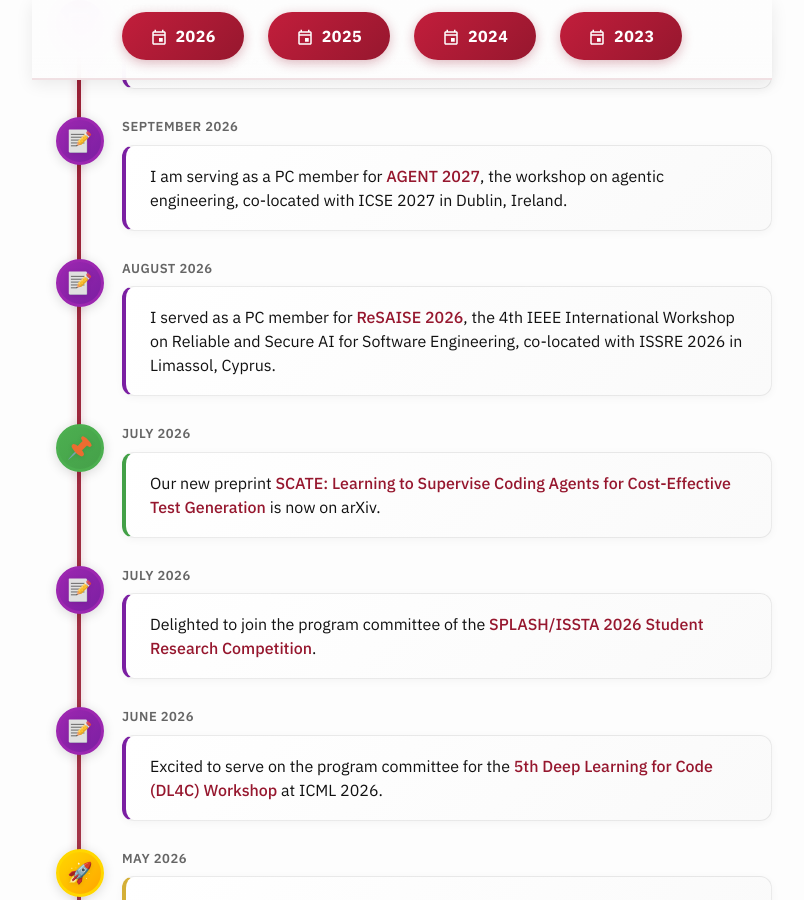
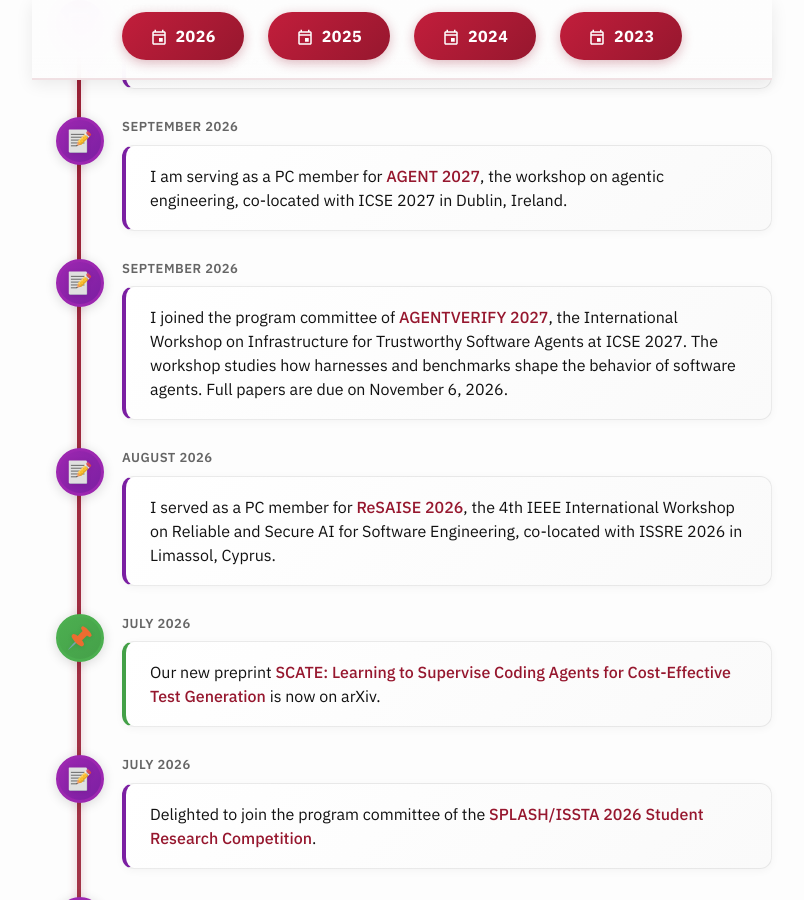
Before and after one commit to nashid/nashid.github.io, a Jekyll site: the page built from nav/news.md, in a window 1280 px wide and 900 px high, scrolled down 676 px. Shown: the whole window, without its empty margins (238-1042 px from the left). Built offline with Jekyll 4.4.1, drawn with Linux system fonts in a browser that asks for light colours; the list of posts is cut into pages by our own code.

Commit message:
Add AGENTVERIFY 2027 PC role to services and news (#114)

```diff
--- a/_data/services.yml
+++ b/_data/services.yml
@@ -13,6 +13,11 @@
   role: PC Member
   year: 2027
   website: https://conf.researchr.org/home/icse-2027/agent-2027
+
+- name: Infrastructure for Trustworthy Software Agents (AGENTVERIFY), Co-located with ICSE
+  role: PC Member
+  year: 2027
+  website: https://agentverify2027.github.io/
 
 # 2026
 - name: Automated Software Engineering (ASE) Tools and Datasets Track
--- a/nav/news.md
+++ b/nav/news.md
@@ -45,6 +45,16 @@
   <div class="timeline-date">September 2026</div>
   <div class="timeline-content">
     I am serving as a PC member for <a href="https://conf.researchr.org/home/icse-2027/agent-2027">AGENT 2027</a>, the workshop on agentic engineering, co-located with ICSE 2027 in Dublin, Ireland.
+  </div>
+</div>
+
+<div class="timeline-item service">
+  <div class="timeline-icon">
+    <img src="{{ "/resources/images/icon-memo.svg" | prepend: site.baseurl }}" alt="PC">
+  </div>
+  <div class="timeline-date">September 2026</div>
+  <div class="timeline-content">
+    I joined the program committee of <a href="https://agentverify2027.github.io/">AGENTVERIFY 2027</a>, the International Workshop on Infrastructure for Trustworthy Software Agents at ICSE 2027. The workshop studies how harnesses and benchmarks shape the behavior of software agents. Full papers are due on November 6, 2026.
   </div>
 </div>
 
```
